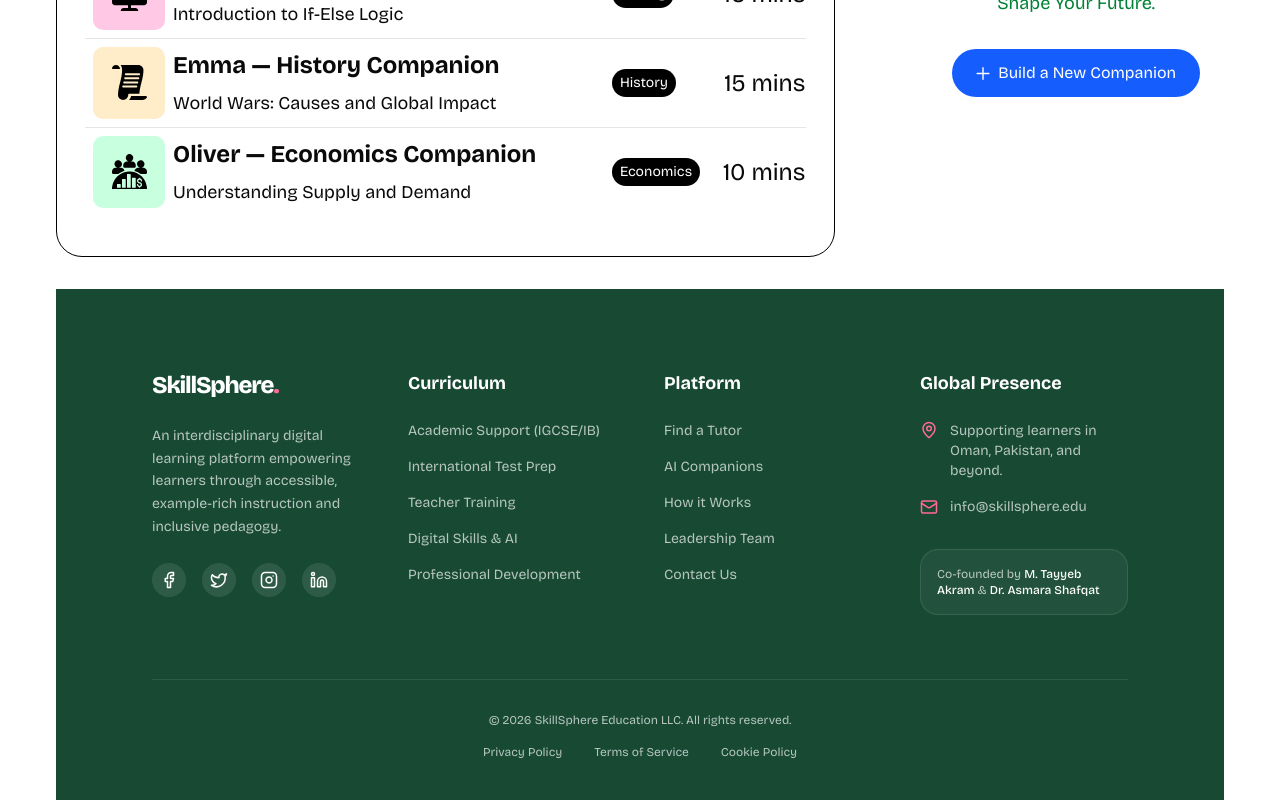
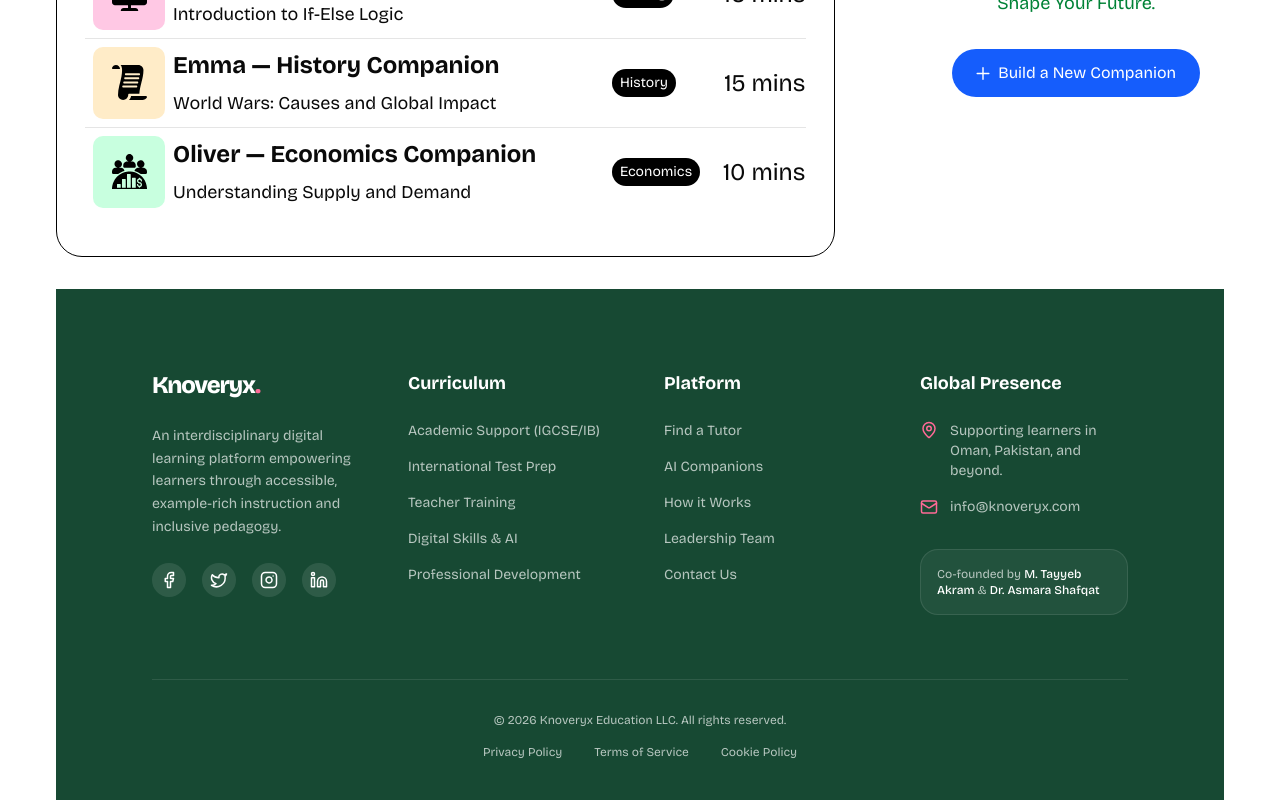
Before and after one commit to absaartayyeb03-lang/knoveryx, a Next.js app: page / in a window 1280 px wide. Shown: the part 10261-11061 px from the top of the page. Built offline with nearby package versions, Linux system fonts and the light colour scheme; no server answers.

Commit message:
update footer to Knoveryx

```diff
--- a/components/Footer.tsx
+++ b/components/Footer.tsx
@@ -10,7 +10,7 @@ const Footer = () => {
           {/* Brand Column */}
           <div className="lg:col-span-1">
             <h2 className="text-2xl font-black mb-6 tracking-tighter">
-              SkillSphere<span className="text-[#ff6a97]">.</span>
+              Knoveryx<span className="text-[#ff6a97]">.</span>
             </h2>
             <p className="text-[#ffffffaf] text-sm leading-relaxed mb-6">
               An interdisciplinary digital learning platform empowering learners through
@@ -58,7 +58,7 @@ const Footer = () => {
               </div>
               <div className="flex items-center gap-3">
                 <Mail size={18} className="text-[#ff6a97] shrink-0" />
-                <span>info@skillsphere.edu</span>
+                <span>info@knoveryx.com</span>
               </div>
             </div>
             <div className="mt-8 p-4 bg-white/5 border border-white/10 rounded-2xl">
@@ -71,7 +71,7 @@ const Footer = () => {
 
         {/* Bottom Bar */}
         <div className="pt-8 border-t border-white/10 flex flex-col md:row items-center justify-between gap-4 text-xs text-[#ffffffaf]">
-          <p>© {new Date().getFullYear()} SkillSphere Education LLC. All rights reserved.</p>
+          <p>© {new Date().getFullYear()} Knoveryx Education LLC. All rights reserved.</p>
           <div className="flex gap-8">
             <span className="hover:text-white cursor-pointer transition-colors">Privacy Policy</span>
             <span className="hover:text-white cursor-pointer transition-colors">Terms of Service</span>
```
